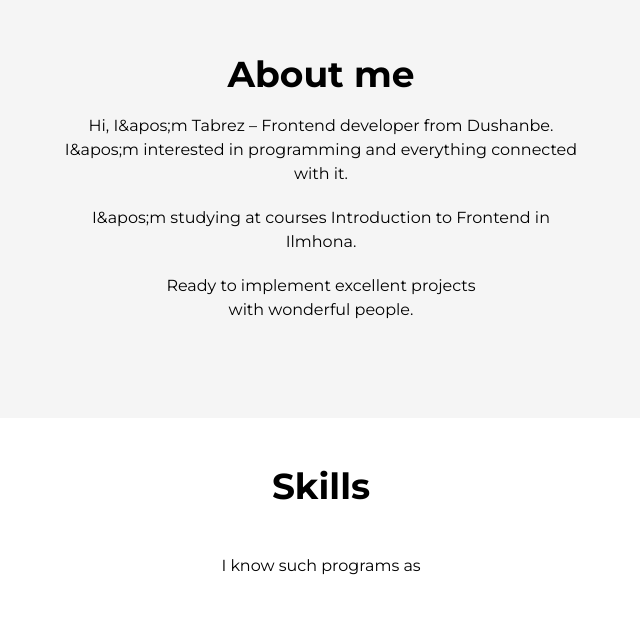
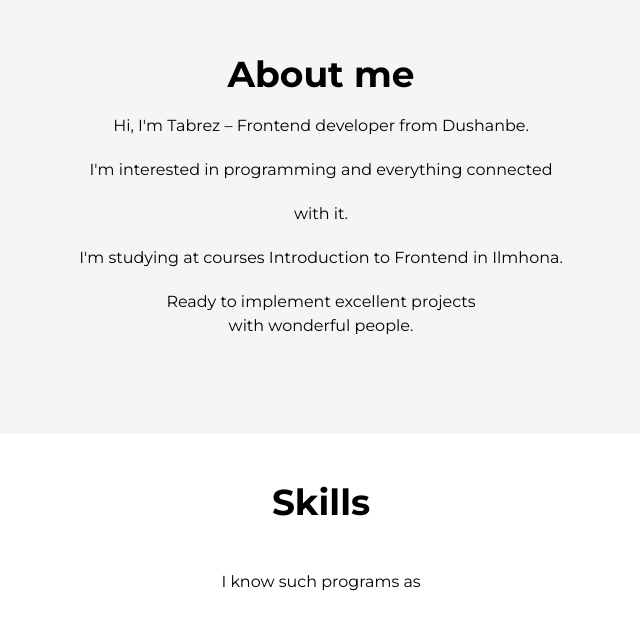
Before and after one commit to meow905/portfolioOFMine, a Next.js app: page / in a window 1280 px wide. Shown: the part 910-1534 px from the top of the page, without its empty margins (319-959 px from the left). Built offline with nearby package versions, Linux system fonts and the light colour scheme; a web font is replaced by a local one.

Commit message:
newVersion-1

```diff
--- a/app/about/page.jsx
+++ b/app/about/page.jsx
@@ -1,11 +1,18 @@
-"use client"
+"use client";
 
 import React from "react";
 import { useLanguage } from "../hooks/useLanguage";
 
 export default function About() {
+  const context = useLanguage();
+  if (!context) {
+    console.error(
+      "useLanguage должен быть использован внутри LanguageProvider"
+    );
+    return null;
+  }
 
-const { language } = useLanguage();
+  const { language } = context;
 
   const aboutText = {
     aboutMe: {
@@ -13,19 +20,26 @@ const aboutText = {
       ru: "Обо мне",
     },
     text: {
-    en: "Hi, I&apos;m Tabrez – Frontend developer from Dushanbe.\nI&apos;m interested in programming and everything connected \nwith it.",
-    ru: "Привет, меня зовут Табрез - я фронтенд-разработчик из Душанбе.\n Я интересуюсь программированием \nи всем, что с этим связано.",
+      en: [
+        "Hi, I'm Tabrez – Frontend developer from Dushanbe.",
+        "I'm interested in programming and everything connected",
+        "with it.",
+      ],
+      ru: [
+        "Привет, меня зовут Табрез - я фронтенд-разработчик из Душанбе.",
+        "Я интересуюсь программированием",
+        "и всем, что с этим связано.",
+      ],
     },
     text2: {
-    en: "I&apos;m studying at courses Introduction to Frontend in\nIlmhona.",
-    ru: "Я изучаю курсы по фротенд-разработке в Илмхоне",
+      en: ["I'm studying at courses Introduction to Frontend in Ilmhona."],
+      ru: ["Я изучаю курсы по фротенд-разработке в Илмхоне"],
     },
     text3: {
-    en: "Ready to implement excellent projects \n with wonderful people.",
-    ru: "Готов реализовать отличные проекты \n с замечательными людьми.",
+      en: ["Ready to implement excellent projects", "with wonderful people."],
+      ru: ["Готов реализовать отличные проекты", "с замечательными людьми."],
     },
   };
-
 
   return (
     <div
@@ -33,30 +47,19 @@ const aboutText = {
       className="bg-neutral-100 text-black text-center py-24 xl:px-0 px-14"
     >
       <h1 className="text-4xl font-bold">{aboutText.aboutMe[language]}</h1>
-      <p className="my-5">
-        {aboutText.text[language].split("\n").map((line, index) => (
-          <React.Fragment key={index}>
+      {aboutText.text[language].map((line, index) => (
+        <p key={index} className="my-5">
           {line}
-            <br />
-          </React.Fragment>
+        </p>
       ))}
+      {aboutText.text2[language].map((line, index) => (
+        <p key={index} className="my-5">
+          {line}
         </p>
-      <p className="my-5">
-        {aboutText.text2[language].split("\n").map((line, index) => (
-          <React.Fragment key={index}>
-            {line}
-            <br />
-          </React.Fragment>
       ))}
-      </p>
-      <p>
-        {aboutText.text3[language].split("\n").map((line, index) => (
-          <React.Fragment key={index}>
-            {line}
-            <br />
-          </React.Fragment>
+      {aboutText.text3[language].map((line, index) => (
+        <p key={index}>{line}</p>
       ))}
-      </p>
     </div>
   );
 }
--- a/app/changelanguage/page.jsx
+++ b/app/changelanguage/page.jsx
@@ -1,23 +1,30 @@
 import { useLanguage } from "../hooks/useLanguage";
 
 export default function ChangeButtun({ rotate = true }) {
-  const { language, languagesArr, handleChange } = useLanguage();
+  const context = useLanguage();
+  if (!context) {
+    console.error(
+      "useLanguage должен быть использован внутри LanguageProvider"
+    );
+    return null;
+  }
+
+  const { language, languagesArr, handleChange } = context;
+
   return (
     <button
       onClick={handleChange}
       className={`${rotate ? "-rotate-90" : "rotate-0"}`}
     >
       <span className="text-l divide-x-2 divide-black">
-        {languagesArr.map((lang) => {
-          return (
+        {languagesArr.map((lang) => (
           <span
             key={lang.lang}
             className={`p-1 ${lang.lang === language ? "underline" : ""}`}
           >
             {lang.text}
           </span>
-          );
-        })}
+        ))}
       </span>
     </button>
   );
```
Lines whose indentation alone changed are shown as unchanged.
